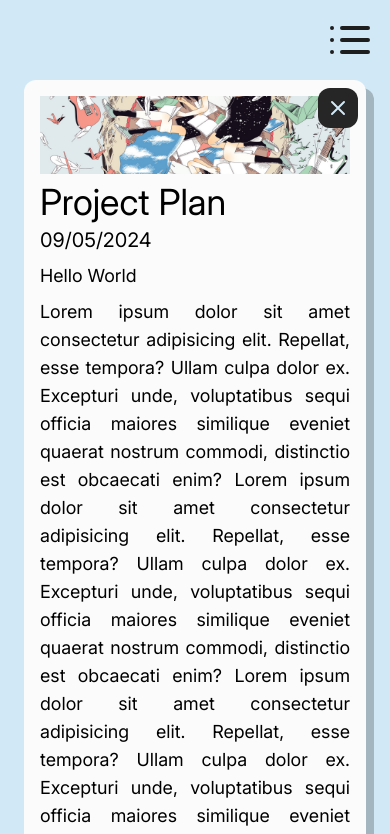
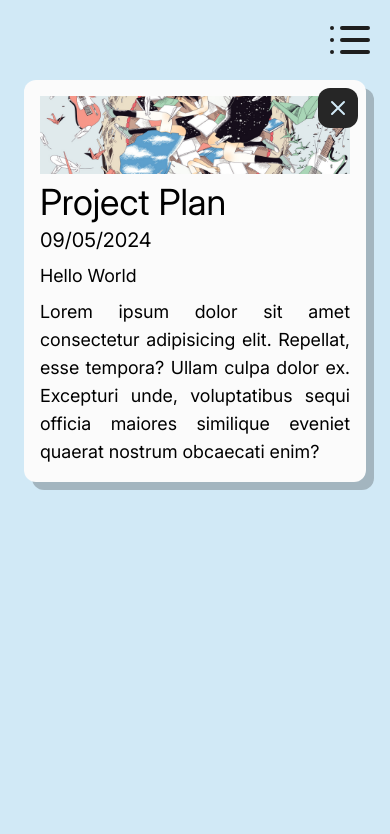
Before and after one commit to ehrelevant/portal-blog, a SvelteKit app: page /blog/1 in a window 390 px wide. Shown: the top 834 px of the page. Built offline with nearby package versions, Linux system fonts and the light colour scheme.

Commit message:
fix: stop centering of container for small screens

```diff
--- a/src/lib/components/BlogTemplate.svelte
+++ b/src/lib/components/BlogTemplate.svelte
@@ -7,7 +7,7 @@
 	export let date: string;
 </script>
 
-<section class="grow h-full flex flex-col sm:flex-row justify-center gap-12 sm:gap-4 px-6">
+<section class="grow h-full flex flex-col sm:flex-row sm:justify-center gap-12 sm:gap-4 px-6">
 	<div class="relative hidden lg:flex justify-center min-h-full w-16 shrink-0">
 		<div class="min-h-full border-l-4 border-black" />
 	</div>
--- a/src/routes/blog/+page.svelte
+++ b/src/routes/blog/+page.svelte
@@ -3,7 +3,7 @@
 	import BlogCard from './BlogCard.svelte';
 </script>
 
-<section class="grow h-full flex flex-col sm:flex-row justify-center gap-12 sm:gap-4 px-6">
+<section class="grow h-full flex flex-col sm:flex-row sm:justify-center gap-12 sm:gap-4 px-6">
 	<div class="relative hidden lg:flex justify-center min-h-full w-16 shrink-0">
 		<div class="min-h-full border-l-4 border-black" />
 	</div>
--- a/src/routes/blog/1/+page.svelte
+++ b/src/routes/blog/1/+page.svelte
@@ -8,23 +8,6 @@
 	<p class="text-lg text-justify">
 		Lorem ipsum dolor sit amet consectetur adipisicing elit. Repellat, esse tempora? Ullam culpa
 		dolor ex. Excepturi unde, voluptatibus sequi officia maiores similique eveniet quaerat nostrum
-		commodi, distinctio est obcaecati enim? Lorem ipsum dolor sit amet consectetur adipisicing elit.
-		Repellat, esse tempora? Ullam culpa dolor ex. Excepturi unde, voluptatibus sequi officia maiores
-		similique eveniet quaerat nostrum commodi, distinctio est obcaecati enim? Lorem ipsum dolor sit
-		amet consectetur adipisicing elit. Repellat, esse tempora? Ullam culpa dolor ex. Excepturi unde,
-		voluptatibus sequi officia maiores similique eveniet quaerat nostrum commodi, distinctio est
-		obcaecati enim? Lorem ipsum dolor sit amet consectetur adipisicing elit. Repellat, esse tempora?
-		Ullam culpa dolor ex. Excepturi unde, voluptatibus sequi officia maiores similique eveniet
-		quaerat nostrum commodi, distinctio est obcaecati enim? Lorem ipsum dolor sit amet consectetur
-		adipisicing elit. Repellat, esse tempora? Ullam culpa dolor ex. Excepturi unde, voluptatibus
-		sequi officia maiores similique eveniet quaerat nostrum commodi, distinctio est obcaecati enim?
-		Lorem ipsum dolor sit amet consectetur adipisicing elit. Repellat, esse tempora? Ullam culpa
-		dolor ex. Excepturi unde, voluptatibus sequi officia maiores similique eveniet quaerat nostrum
-		commodi, distinctio est obcaecati enim? Lorem ipsum dolor sit amet consectetur adipisicing elit.
-		Repellat, esse tempora? Ullam culpa dolor ex. Excepturi unde, voluptatibus sequi officia maiores
-		similique eveniet quaerat nostrum commodi, distinctio est obcaecati enim? Lorem ipsum dolor sit
-		amet consectetur adipisicing elit. Repellat, esse tempora? Ullam culpa dolor ex. Excepturi unde,
-		voluptatibus sequi officia maiores similique eveniet quaerat nostrum commodi, distinctio est
 		obcaecati enim?
 	</p>
 </BlogTemplate>
```
